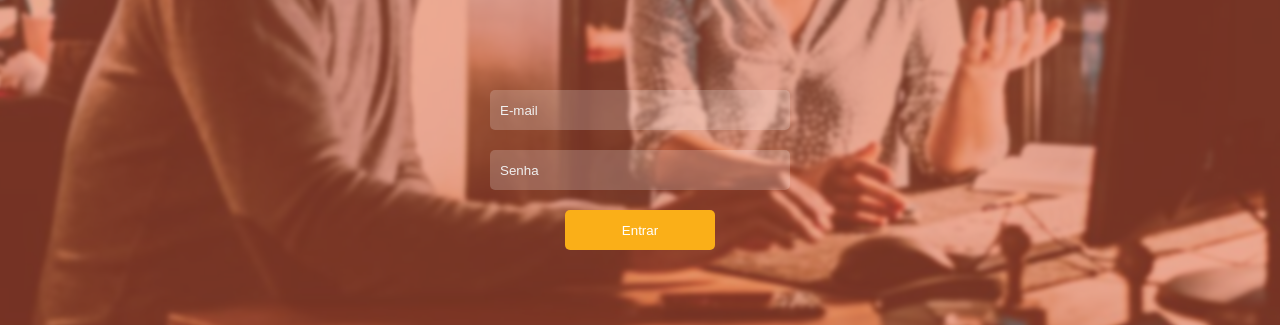
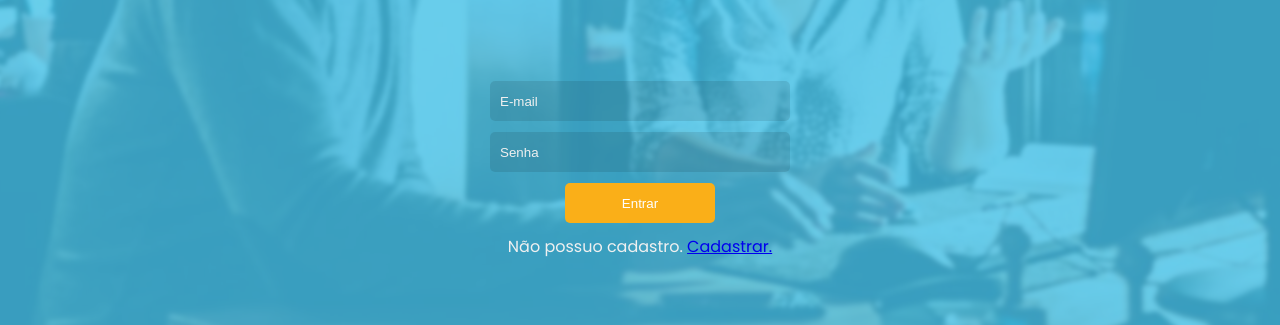
Before and after one commit to gabriellferreira-dev/zunny-chat-frontend, a React (Create React App) app: page /login in a window 1280 px wide. Shown: the part 430-755 px from the top of the page. Built offline with nearby package versions, Linux system fonts and the light colour scheme.

Commit message:
feat: login page functions

```diff
--- a/src/pages/Login.js
+++ b/src/pages/Login.js
@@ -1,18 +1,102 @@
+import { Link, Redirect } from 'react-router-dom';
 import { Background } from '../styled-components/Background';
 import { StyledLogin } from '../styled-pages/Login';
 import Logo from '../assets/images/logo.png';
 import { Form } from '../styled-components/Form';
 import BgImage from '../assets/images/bg1.jpg';
+import { useRef, useState } from 'react';
+import { Spinner } from '../styled-components/Spinner';
 
 export default function Login() {
+  const [user, setUser] = useState({});
+  const [error, setError] = useState('');
+  const [loginStatus, setLoginStatus] = useState('');
+
+  const emailRef = useRef();
+  const passRef = useRef();
+
+  const setStatus = (status, options) => {
+    const timeOut = Math.floor(Math.random() * (5000 - 1000 + 1) + 1000);
+
+    setTimeout(() => {
+      setLoginStatus(status);
+
+      if (options?.error.match(/senha/i)) {
+        passRef.current.classList.add('error');
+      }
+      setError(options?.error);
+    }, timeOut);
+  };
+
+  const getUser = async () => {
+    const response = await fetch('http://localhost:3001/login', {
+      method: 'POST',
+      headers: { 'Content-Type': 'application/json' },
+      body: JSON.stringify(user),
+    });
+
+    const data = await response.json();
+
+    if (!response.ok) {
+      setStatus('', { error: data.error });
+    }
+
+    if (response.ok) {
+      setStatus('success');
+    }
+  };
+
+  const handleChange = ({ target: { name, value } }) => {
+    setUser({ ...user, [name]: value });
+
+    if (error) {
+      setError('');
+
+      if (name === 'password') {
+        passRef.current.classList.remove('error');
+      }
+    }
+  };
+
+  const handleSubmit = (e) => {
+    e.preventDefault();
+
+    if (!error) {
+      setLoginStatus('signin');
+      getUser();
+    }
+  };
+
+  if (loginStatus === 'success') return <Redirect to='/' />;
+
   return (
     <StyledLogin>
-      <Background bg={BgImage} />
+      <Background login bg={BgImage} />
       <img src={Logo} alt='Zunny logo' />
-      <Form>
-        <input type='email' required placeholder='E-mail' />
-        <input type='password' required placeholder='Senha' />
-        <button type='submit'>Entrar</button>
+      <Form onSubmit={handleSubmit} status={loginStatus} login>
+        <input
+          type='email'
+          name='email'
+          required
+          placeholder='E-mail'
+          onChange={handleChange}
+          ref={emailRef}
+        />
+        <input
+          type='password'
+          name='password'
+          required
+          placeholder='Senha'
+          onChange={handleChange}
+          ref={passRef}
+        />
+        {error && <span>{error}</span>}
+        <button type='submit'>
+          {loginStatus === 'signin' ? <Spinner /> : 'Entrar'}
+        </button>
+        <p>
+          Não possuo cadastro. <Link to='/register'>Cadastrar.</Link>
+        </p>
       </Form>
     </StyledLogin>
   );
--- a/src/pages/Register.js
+++ b/src/pages/Register.js
@@ -107,7 +107,7 @@ export default function Register() {
 
   return (
     <StyledRegister>
-      <Background bg={BgImage} />
+      <Background register bg={BgImage} />
       <img src={Logo} alt='Zunny logo' />
       <Form
         ref={formRef}
--- a/src/styled-components/Background.js
+++ b/src/styled-components/Background.js
@@ -4,8 +4,19 @@ export const Background = styled.div`
   width: 100%;
   height: 100%;
 
-  ${({ bg }) =>
-    bg &&
+  ${({ login, bg }) =>
+    login &&
+    css`
+      background: linear-gradient(
+          0deg,
+          rgba(70, 195, 230, 0.8),
+          rgba(70, 195, 230, 0.8)
+        ),
+        url(${bg});
+    `}
+
+  ${({ register, bg }) =>
+    register &&
     css`
       background: linear-gradient(
           0deg,
@@ -14,6 +25,7 @@ export const Background = styled.div`
         ),
         url(${bg});
     `}
+
   filter: blur(2px);
   background-size: cover;
   background-position: center;
--- a/src/styled-components/Form.js
+++ b/src/styled-components/Form.js
@@ -24,6 +24,12 @@ export const Form = styled.form`
     color: #f0f0f0;
     transition: outline 0.1s ease;
     outline: none;
+
+    ${({ login }) =>
+      login &&
+      css`
+        background: rgba(0, 0, 0, 0.1);
+      `}
 
     &.error {
       outline-color: #e65d25;
```
